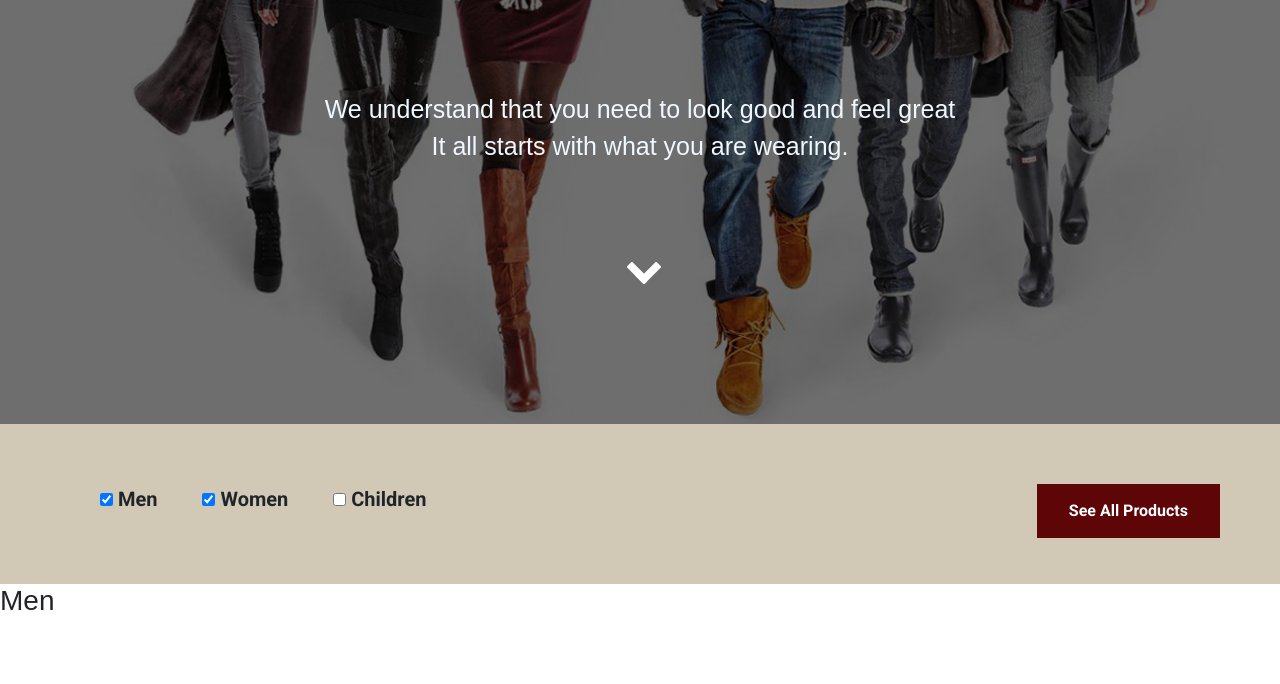
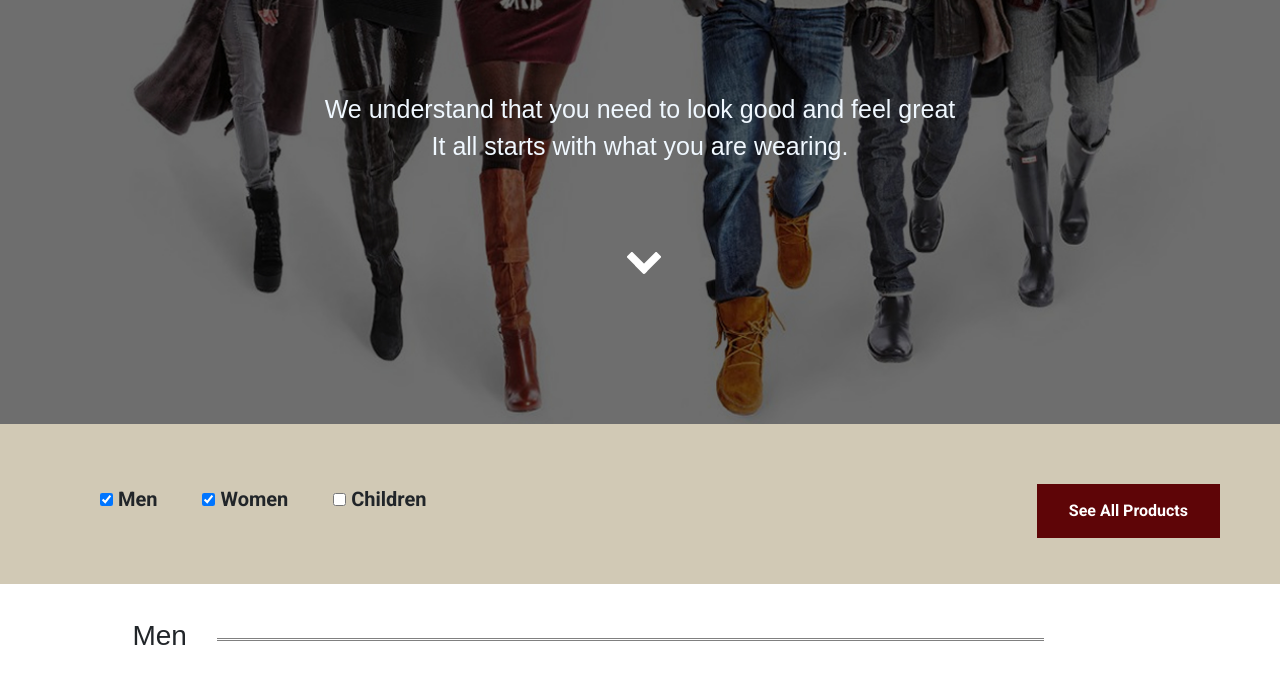
Before and after one commit to Vinge1718/ui, a plain HTML site: page index.html in a window 1280 px wide. Shown: the part 376-1060 px from the top of the page. Before the commit the page ends 1002 px from the top, so only its background shows below. Drawn offline with nearby package versions, Linux system fonts and the light colour scheme.

Commit message:
designed the mens section header

```diff
--- a/css/style.css
+++ b/css/style.css
@@ -22,6 +22,17 @@ nav .logo
 
 nav .logo img{
     height: 80px;
+    transition: .5s;
+}
+
+nav.black{
+    background: rgba(0,0,0,.8);
+    height: 90px;
+    padding: 10px 50px;
+}
+
+nav.black logo img{
+    height: 60px;
 }
 
 nav ul{
@@ -69,7 +80,7 @@ section.sec1{
 }
 
 section.sec1 img{
-    padding: 80px 0px 0px 49%;
+    padding: 70px 0px 0px 49%;
 }
 
 section.sec2{
@@ -95,3 +106,22 @@ section.sec2 .category-button{
     font-size: 16px;
     float: right;
 }
+
+section.sec3 {
+    margin-top: 4%;
+    margin-left: 8%;
+    margin-bottom: 4%;
+}
+
+h3 {
+    width:80%;
+    text-align:left;
+    border-bottom: 3px double grey;
+    line-height:0.1em;
+    margin:10px 0 20px;
+}
+
+h3 span {
+    background:#fff;
+    padding:0 30px;
+}
```
